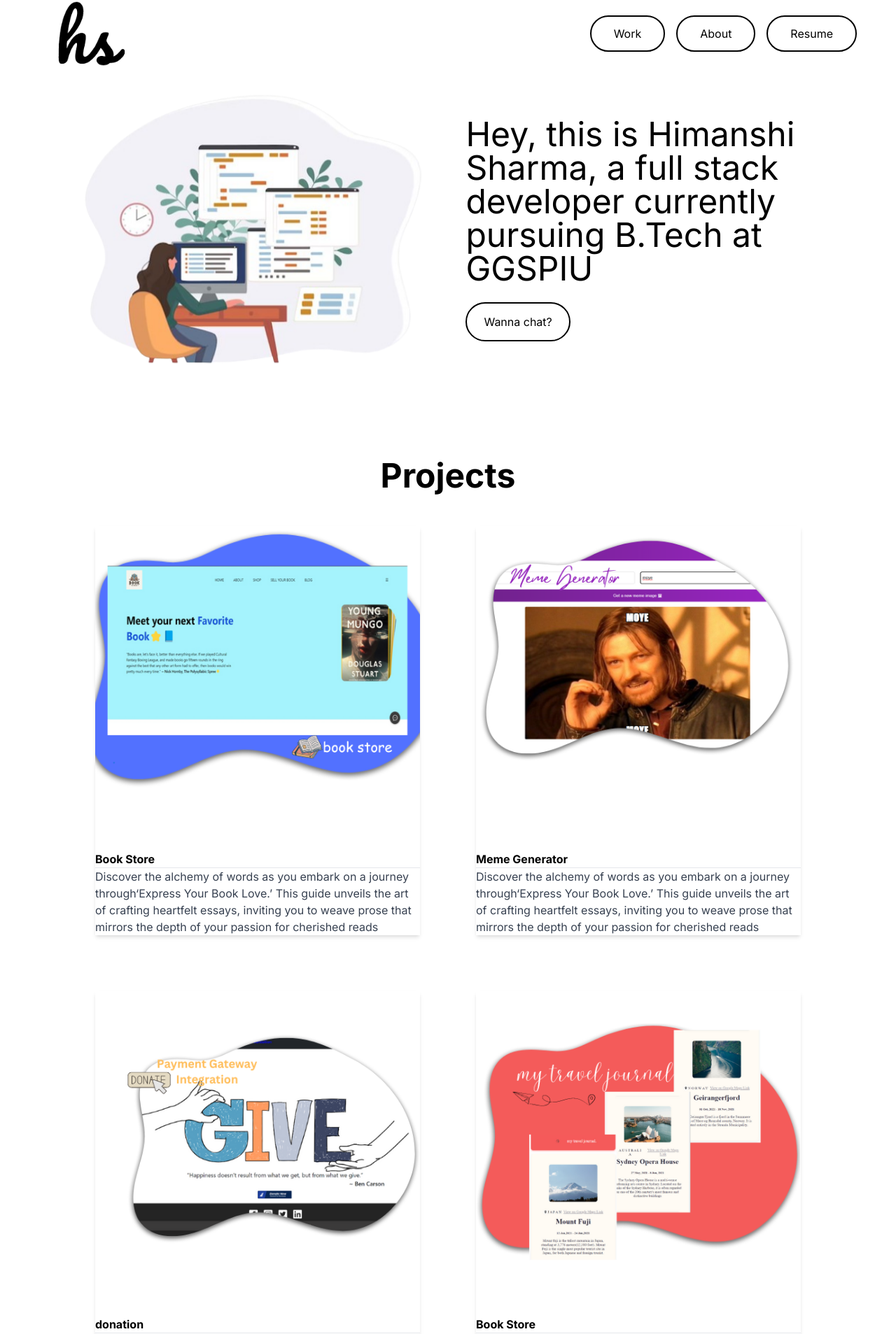
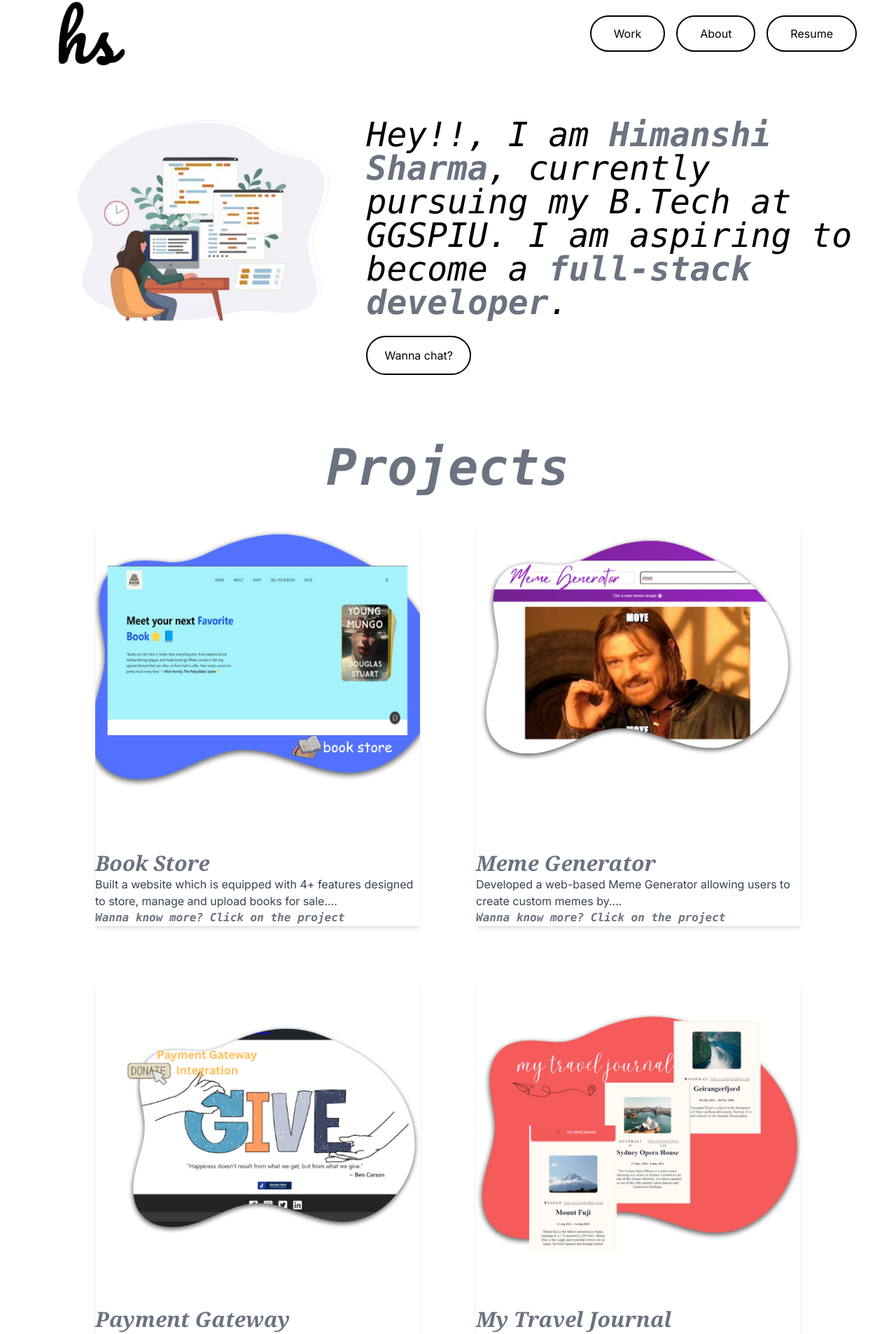
Before and after one commit to himanshi-sharma-123/my-portfolio, a Next.js app: page / in a window 1280 px wide. Shown: the part 16-1923 px from the top of the page at 70% size. Built offline with nearby package versions, Linux system fonts and the light colour scheme.

Commit message:
home page fonts added

```diff
--- a/src/app/page.js
+++ b/src/app/page.js
@@ -10,32 +10,31 @@ export default function Home() {
       image: "/book store.png",
       title: "Book Store",
       description:
-        "Discover the alchemy of words as you embark on a journey through‘Express Your Book Love.’ This guide unveils the art of crafting heartfelt essays, inviting you to weave prose that mirrors the depth of your passion for cherished reads",
+        "Built a website which is equipped with 4+ features designed to store, manage and upload books for sale....",
     },
     {
       id: 2,
       image: "/book store (1).png",
       title: "Meme Generator",
       description:
-        "Discover the alchemy of words as you embark on a journey through‘Express Your Book Love.’ This guide unveils the art of crafting heartfelt essays, inviting you to weave prose that mirrors the depth of your passion for cherished reads",
+        "Developed a web-based Meme Generator allowing users to create custom memes by....",
     },
     {
       id: 3,
       image: "/Payment Gateway Integration.png",
-      title: "donation",
+      title: "Payment Gateway ",
       description:
-        "Discover the alchemy of words as you embark on a journey through‘Express Your Book Love.’ This guide unveils the art of crafting heartfelt essays, inviting you to weave prose that mirrors the depth of your passion for cherished reads",
+        "Developed a web application using with HTML, CSS from scratch as the part of The....",
     },
     {
       id: 4,
       image: "/my travel journal.png",
-      title: "Book Store",
-      description:
-        "Discover the alchemy of words as you embark on a journey through‘Express Your Book Love.’ This guide unveils the art of crafting heartfelt essays, inviting you to weave prose that mirrors the depth of your passion for cherished reads",
+      title: "My Travel Journal",
+      description: "It is a static website that I....",
     },
   ];
   return (
-    <div className="flex flex-col">
+    <div className="flex flex-col mt-0">
       <div className="flex flex-col md:flex-row">
         <div className="flex md:ml-10 mt-3.5 md:mt-0">
           <Image
@@ -47,9 +46,14 @@ export default function Home() {
           />
         </div>
         <div className="flex flex-col md:ml-4 mt-5 md:mt-0">
-          <div className="text-3xl mt-10 md:text-5xl md:mt-20 sm:text-3xl">
-            Hey, this is Himanshi Sharma, a full stack developer currently
-            pursuing B.Tech at GGSPIU
+          <div className="text-3xl mt-10 md:text-5xl md:mt-20 sm:text-3xl italic font-mono">
+            Hey!!, I am{" "}
+            <span className="font-bold text-gray-500">Himanshi Sharma</span>,
+            currently pursuing my B.Tech at GGSPIU. I am aspiring to become a{" "}
+            <span className="font-bold text-gray-500">
+              full-stack developer
+            </span>
+            .
           </div>
           <div className="mt-10">
             <Link
@@ -62,7 +66,9 @@ export default function Home() {
         </div>
       </div>
       <div className="mt-28 px-4 lg:px-24">
-        <h1 className="text-5xl font-bold text-center">Projects</h1>
+        <h1 className="text-7xl font-bold text-center italic font-mono text-gray-500">
+          Projects
+        </h1>
         <div className="grid gap-20 my-12 lg:grid-cols-2 sm:grid-cols-2 md:grid-cols-3 grid-cols-1">
           {projects.map((project, id) => (
             <Link href={`/projects/${project.id}`} key={project.id}>
@@ -76,11 +82,15 @@ export default function Home() {
                   width={500}
                   height={300}
                 />
-                <h6 className="font-bold">{project.title}</h6>
-                <hr />
+                <h6 className="font-bold font-serif text-gray-500 italic text-3xl">
+                  {project.title}
+                </h6>
                 <p className="font-normal text-gray-700 dark:text-gray-400">
                   {project.description}
                 </p>
+                <h1 className="italic font-mono text-1xl font-bold text-gray-500">
+                  Wanna know more? Click on the project
+                </h1>
               </Card>
             </Link>
           ))}
```
